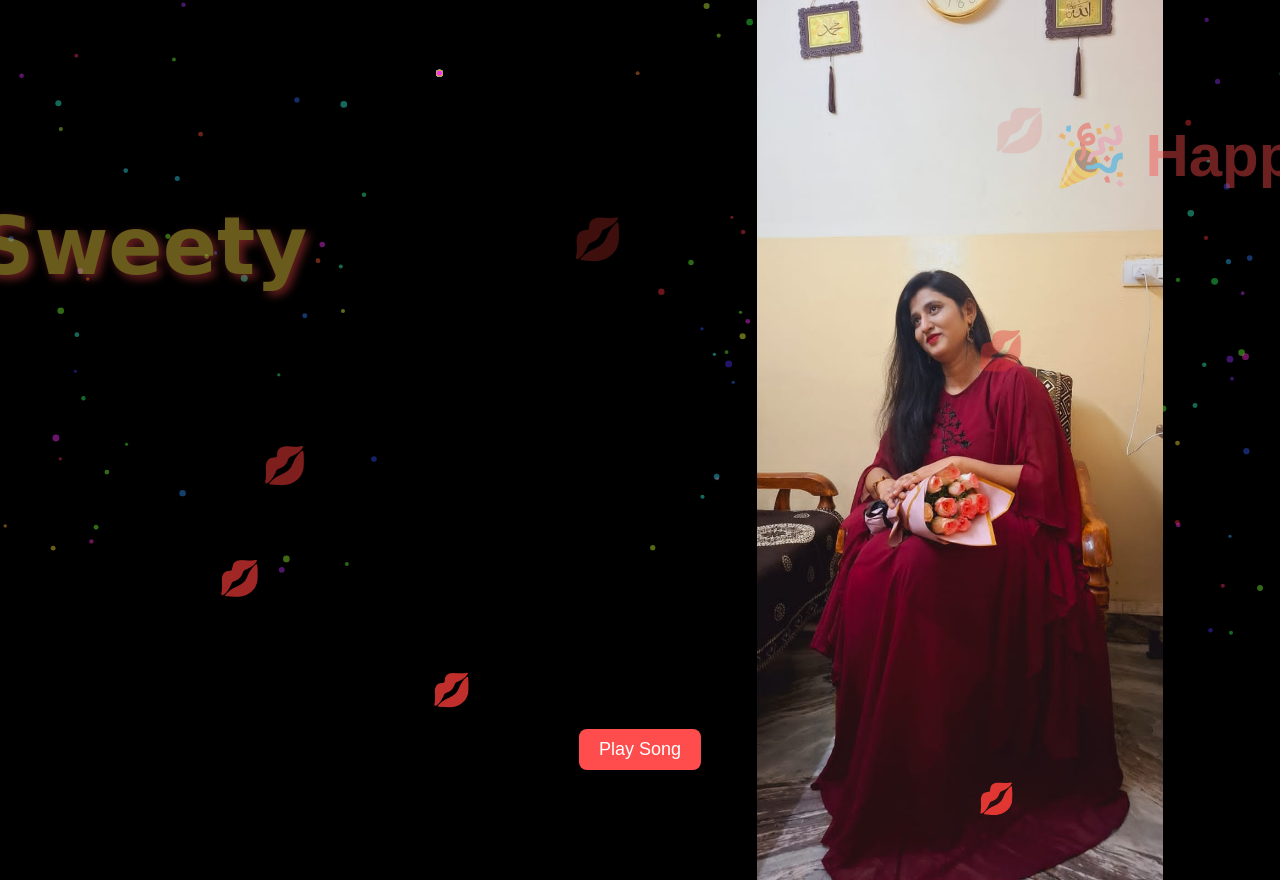
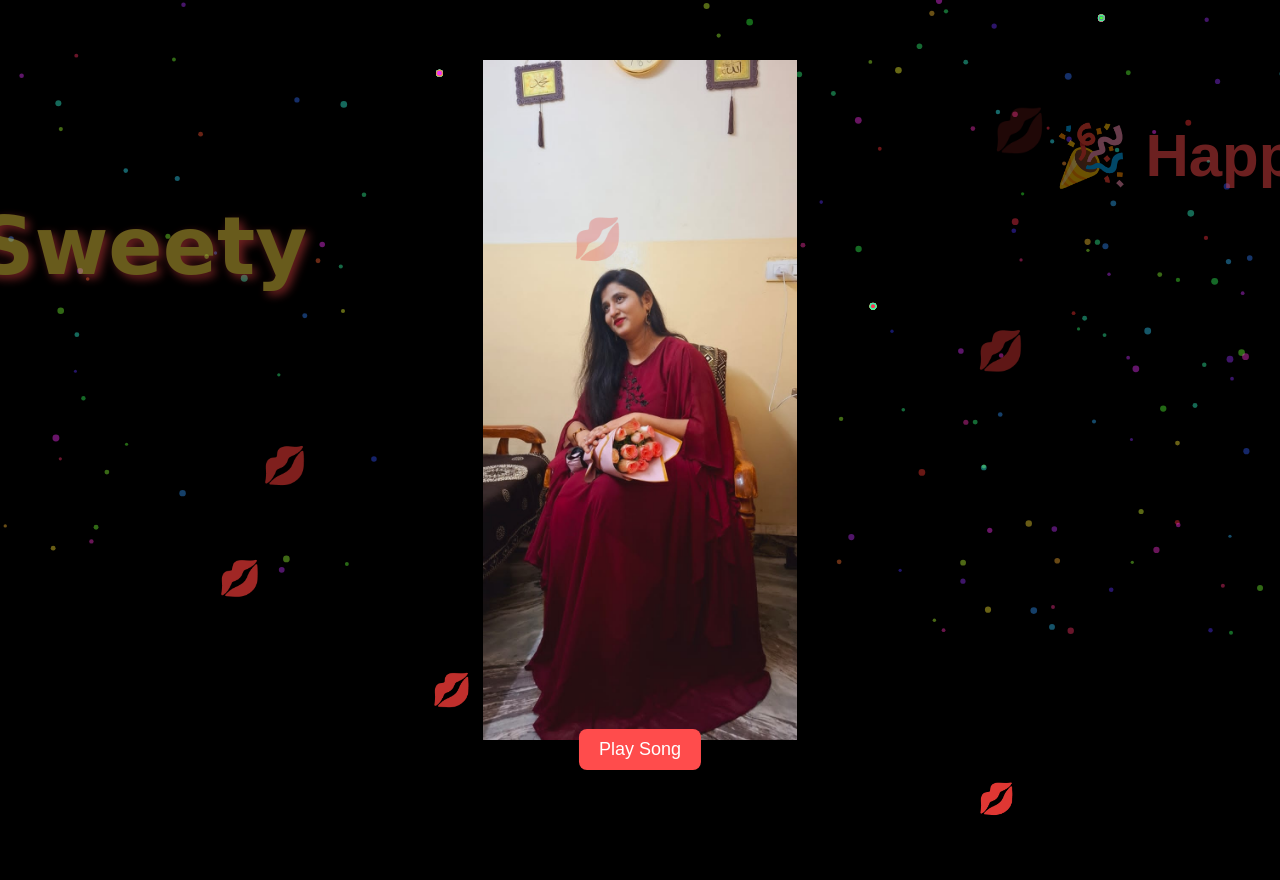
Before and after one commit to NVdeeba/Deeba, a plain HTML site: page index.html in a window 1280 px wide. Shown: the top 880 px of the page. After the commit the page ends 817 px from the top, so only its background shows below. Drawn offline with Linux system fonts and the light colour scheme.

Commit message:
Update index.html

```diff
--- a/index.html
+++ b/index.html
@@ -16,16 +16,16 @@
       position: absolute;
       top: 0;
       left: 0;
-      width: 150%;
-      height: 110%;
+      width: 100%;
+      height: 100%;
       display: flex;
       align-items: center;
       justify-content: center;
       z-index: 2;
     }
     #photo-container img {
-      width: 150vw;
-      height: 110vh;
+      width: 85vw;
+      height: 85vh;
       object-fit: contain;
     }
     #kisses-container {
```
